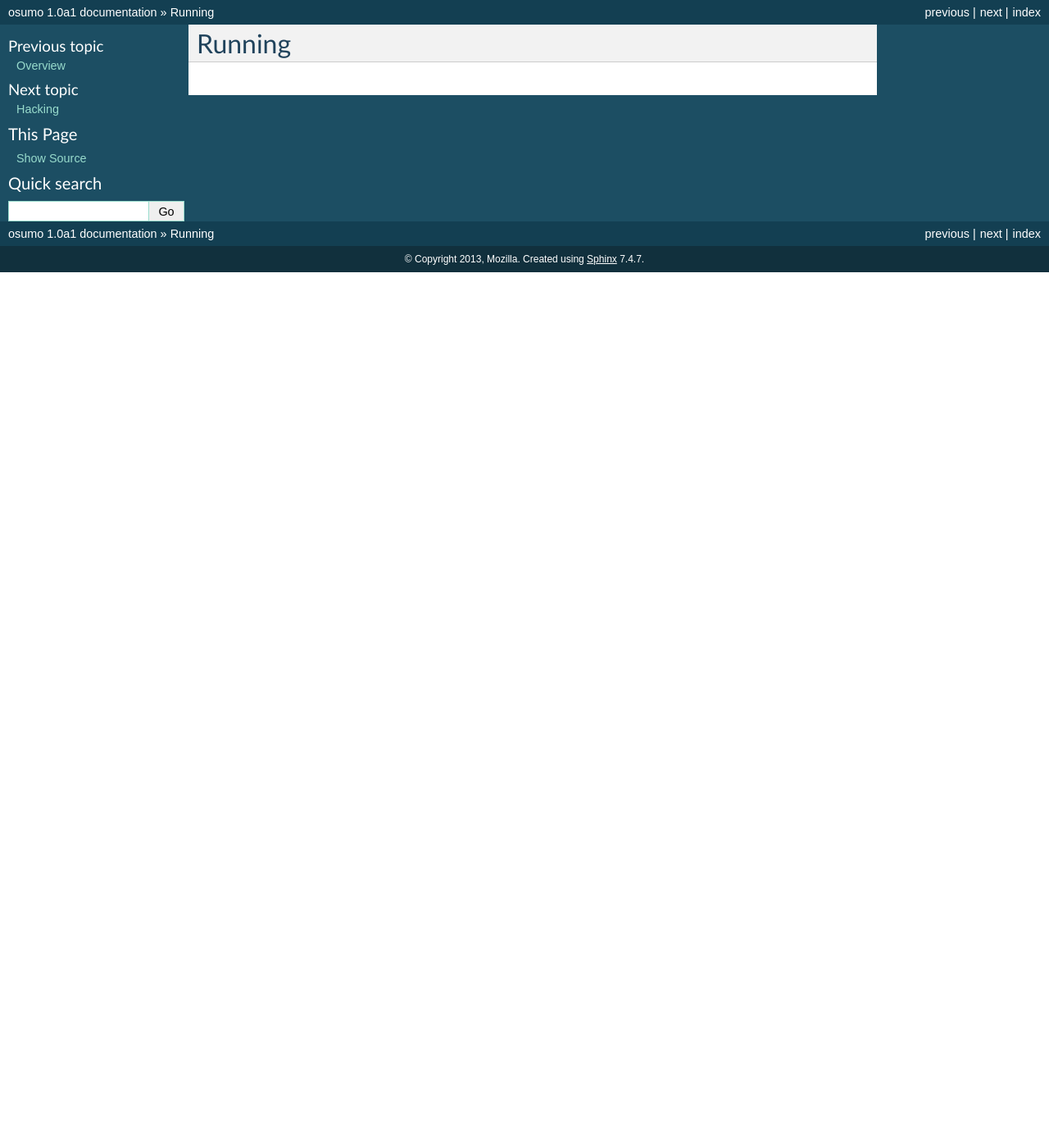
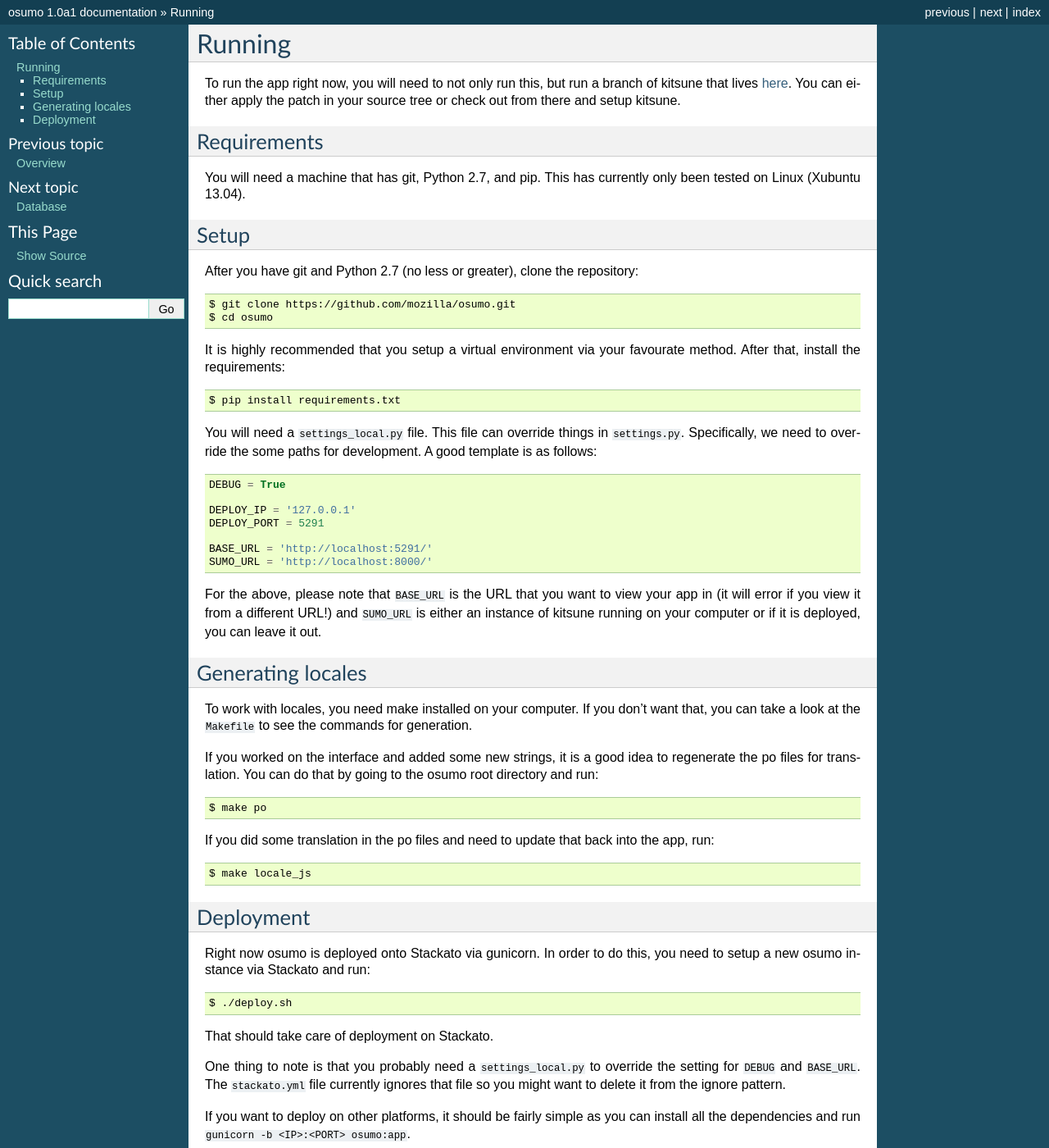
Before and after one commit to mozilla/osumo, a Sphinx documentation site: the page built from docs/running.rst, in a window 1280 px wide and 1400 px high. Shown: the whole window at 82% size. Built offline with Sphinx 7.4.7, drawn with Linux system fonts in a browser that asks for light colours; formulas are drawn with MathJax 3.

Commit message:
Added docs

```diff
--- a/docs/contact.rst
+++ b/docs/contact.rst
@@ -3,3 +3,8 @@
 =======
 Contact
 =======
+
+You can contact us at #sumodev on irc.mozilla.org.
+
+The primary developers are listed in the `CONTRIBUTOR file <https://github.com/mozilla/osumo/blob/master/CONTRIBUTORS>`_
+on Github. Their preferred way of communication is also listed there.
--- a/docs/hacking.rst
+++ /dev/null
@@ -1,5 +0,0 @@
-.. _hacking-chapter:
-
-=======
-Hacking
-=======
--- a/docs/index.rst
+++ b/docs/index.rst
@@ -11,7 +11,6 @@ Contents:
 
    overview
    running
-   hacking
    database
    offlinesearch
    contact
--- a/docs/running.rst
+++ b/docs/running.rst
@@ -3,3 +3,91 @@
 =======
 Running
 =======
+
+To run the app right now, you will need to not only run this, but run a branch
+of kitsune that lives `here <https://github.com/shuhaowu/kitsune/tree/offline-sumo>`_.
+You can either apply the patch in your source tree or check out from there and
+setup kitsune.
+
+Requirements
+============
+
+You will need a machine that has git, Python 2.7, and pip. This has currently
+only been tested on Linux (Xubuntu 13.04).
+
+Setup
+=====
+
+After you have git and Python 2.7 (no less or greater), clone the repository:
+
+::
+
+  $ git clone https://github.com/mozilla/osumo.git
+  $ cd osumo
+
+It is highly recommended that you setup a virtual environment via your
+favourate method. After that, install the requirements:
+
+::
+
+  $ pip install requirements.txt
+
+You will need a ``settings_local.py`` file. This file can override things in
+``settings.py``. Specifically, we need to override the some paths for
+development. A good template is as follows:
+
+::
+
+  DEBUG = True
+
+  DEPLOY_IP = '127.0.0.1'
+  DEPLOY_PORT = 5291
+
+  BASE_URL = 'http://localhost:5291/'
+  SUMO_URL = 'http://localhost:8000/'
+
+For the above, please note that ``BASE_URL`` is the URL that you want to view
+your app in (it will error if you view it from a different URL!) and
+``SUMO_URL`` is either an instance of kitsune running on your computer or if
+it is deployed, you can leave it out.
+
+Generating locales
+==================
+
+To work with locales, you need make installed on your computer. If you don't
+want that, you can take a look at the ``Makefile`` to see the commands for
+generation.
+
+If you worked on the interface and added some new strings, it is a good idea to
+regenerate the po files for translation. You can do that by going to the osumo
+root directory and run:
+
+::
+
+  $ make po
+
+If you did some translation in the po files and need to update that back into
+the app, run:
+
+::
+
+  $ make locale_js
+
+Deployment
+==========
+
+Right now osumo is deployed onto Stackato via gunicorn. In order to do this,
+you need to setup a new osumo instance via Stackato and run:
+
+::
+
+  $ ./deploy.sh
+
+That should take care of deployment on Stackato.
+
+One thing to note is that you probably need a ``settings_local.py`` to override
+the setting for ``DEBUG`` and ``BASE_URL``. The ``stackato.yml`` file currently
+ignores that file so you might want to delete it from the ignore pattern.
+
+If you want to deploy on other platforms, it should be fairly simple as you
+can install all the dependencies and run ``gunicorn -b <IP>:<PORT> osumo:app``.
```
Also changed, not shown: docs/overview.rst (+37 -0 lines).
